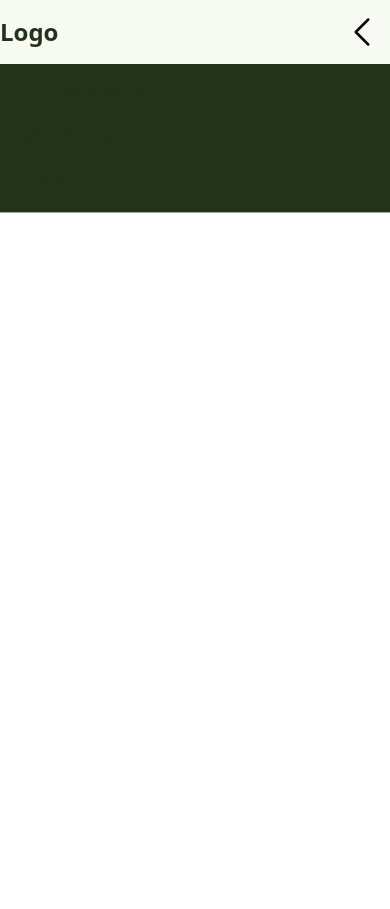
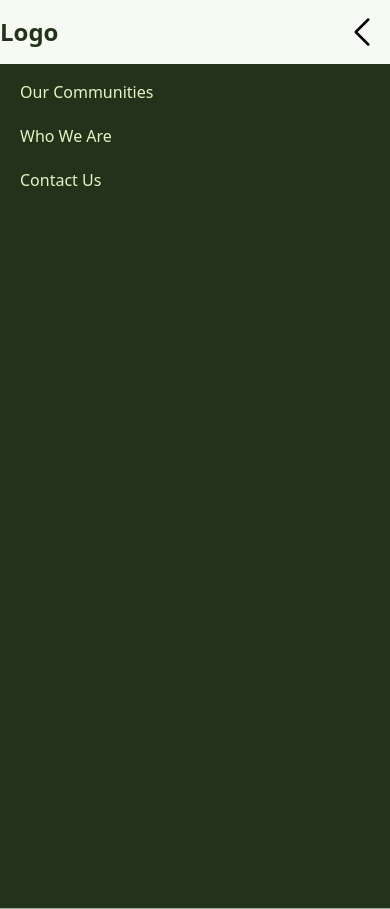
Before and after one commit to Fkelv/Header-Component, a React (Create React App) app: page / in a window 390 px wide. Both pictures are taken after a click on the button 366 px from the left and 32 px from the top of the page. Before the commit the page ends 844 px from the top, so only its background shows below. Built offline with nearby package versions, Linux system fonts and the light colour scheme.

Commit message:
changed bg color and icons

```diff
--- a/package.json
+++ b/package.json
@@ -8,7 +8,6 @@
   ],
   "main": "src/index.js",
   "dependencies": {
-    "heroicons": "^2.0.17",
     "loader-utils": "3.2.1",
     "react": "18.2.0",
     "react-dom": "18.2.0",
--- a/src/header.js
+++ b/src/header.js
@@ -84,13 +84,13 @@ export function Header() {
       </div>
       <div className={`${isMenuOpen ? 'block' : 'hidden'} md:hidden`}>
         <nav>
-          <ul className="px-2 pt-2 pb-3 space-y-1 bg-[#23331b]">
+          <ul className="px-2 pt-2 pb-3 space-y-1 bg-[#23331b] text-[#e6f3c5] h-screen ">
             <li>
               <NavLink
                 exact
                 to="/"
                 activeClassName="text-[#23331b]"
-                className="text-[#23331b] hover:text-[#23331b] block px-3 py-2 rounded-md text-base font-medium"
+                className="  block px-3 py-2 rounded-md text-base font-medium"
               >
                 Our Communities
 
@@ -101,7 +101,7 @@ export function Header() {
                 exact
                 to="/about"
                 activeClassName="text-[#23331b]"
-                className="text-[#23331b] hover:text-[#23331b] block px-3 py-2 rounded-md text-base font-medium"
+                className="block px-3 py-2 rounded-md text-base font-medium"
               >
                 Who We Are
 
@@ -113,7 +113,7 @@ export function Header() {
                 exact
                 to="/about"
                 activeClassName="text-[#23331b]"
-                className="text-[#23331b] hover:text-[#23331b] block px-3 py-2 rounded-md text-base font-medium"
+                className=" block px-3 py-2 rounded-md text-base font-medium"
               >
                 Contact Us
 
```
Also changed, not shown: 2 other files (tests, documents, lock files or other folders).
